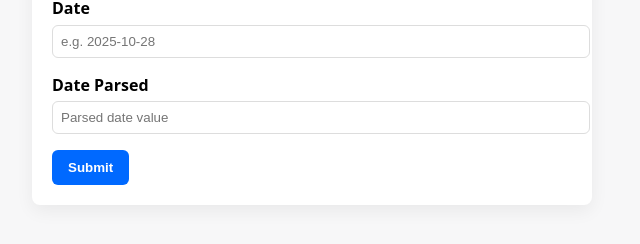
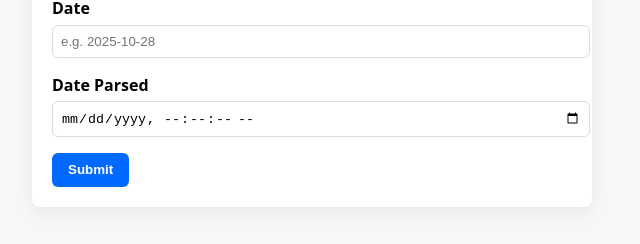
Before and after one commit to neemesis/neemesis.github.io, a Jekyll site: the page editEvent.html, which Jekyll copies as it is, in a window 1280 px wide. Shown: the part 740-984 px from the top of the page, without its empty margins (328-968 px from the left). Built offline with Jekyll 4.4.1, drawn with Linux system fonts in a browser that asks for light colours.

Commit message:
edit event html

```diff
--- a/editEvent.html
+++ b/editEvent.html
@@ -109,7 +109,7 @@
 
             <div>
                 <label for="DateParsed">Date Parsed</label>
-                <input id="DateParsed" name="DateParsed" type="text" placeholder="Parsed date value" />
+                <input id="DateParsed" name="DateParsed" type="datetime-local" step="1" placeholder="Parsed date value" />
             </div>
 
             <div style="display:flex;gap:.5rem;align-items:center">
```
